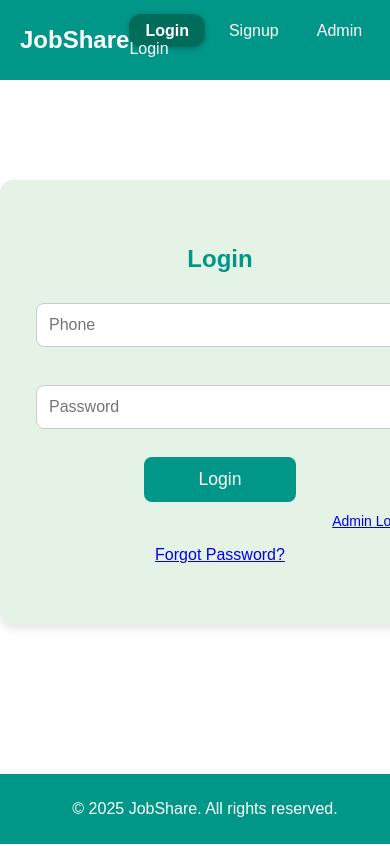
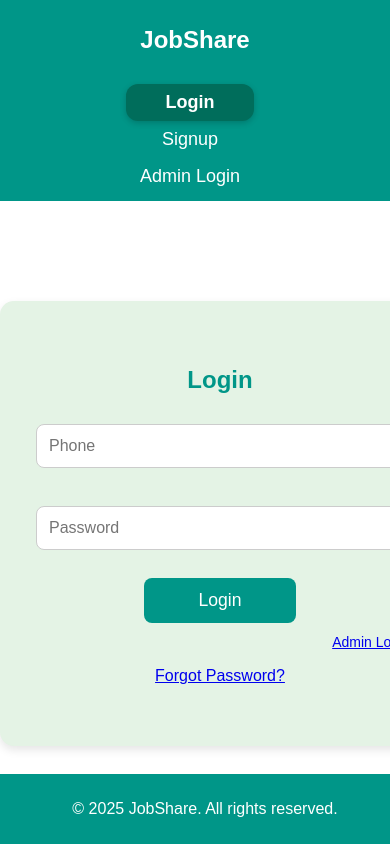
Before and after one commit to Pramod-v00/job-platform-hackathon, a React (Create React App) app in the folder frontend/: page /login in a window 390 px wide. Shown: the top 846 px of the page. Built offline with nearby package versions, Linux system fonts and the light colour scheme.

Commit message:
Fix profile photo update + remove photo + navbar for phone display

```diff
--- a/frontend/src/styles/navbar.css
+++ b/frontend/src/styles/navbar.css
@@ -5,6 +5,18 @@
     padding: 6px 20px;
     background-color: #009688;
     color: white;
+  }
+  @media (max-width: 600px) {
+    nav {
+      flex-direction: column;
+      text-align: center;
+      gap: 10px;
+    }
+
+    nav a {
+      display: block;
+      font-size: 18px;
+    }
   }
 
   .nav-links a {
```
Also changed, not shown: 1 other file (tests, documents, lock files or other folders).
